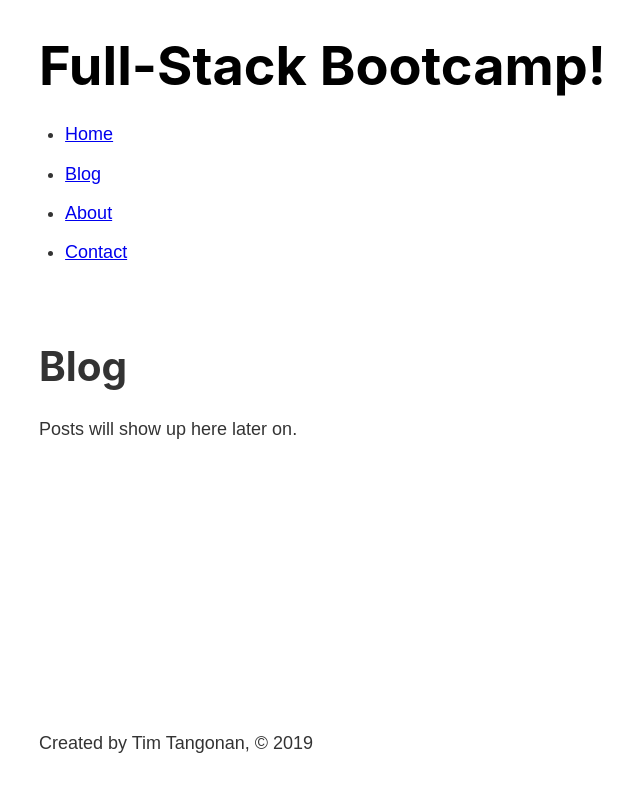
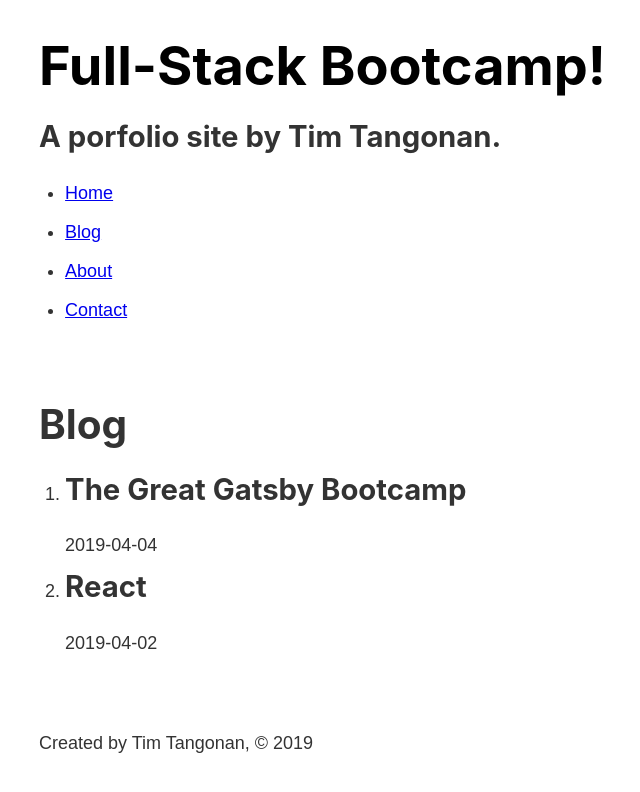
Before and after one commit to timtangonan/gatsby-bootcamp, a Gatsby site: page /blog in a window 1280 px wide. Shown: the whole page, without its empty margins (244-884 px from the left). Built offline with nearby package versions, Linux system fonts and the light colour scheme; Gatsby itself is replaced by a stand-in of ours.

Commit message:
used GraphQL

```diff
--- a/gatsby-config.js
+++ b/gatsby-config.js
@@ -10,6 +10,14 @@ module.exports = {
     author: 'Tim Tangonan'
   },
   plugins: [
-    'gatsby-plugin-sass'
+    'gatsby-plugin-sass',
+    {
+      resolve: 'gatsby-source-filesystem',
+      options: {
+        name: 'src',
+        path: `${__dirname}/src/`
+      }
+    },
+    'gatsby-transformer-remark'
   ]
 }
--- a/package.json
+++ b/package.json
@@ -6,7 +6,7 @@
   "license": "MIT",
   "scripts": {
     "build": "gatsby build",
-    "develop": "gatsby develop",
+    "develop": "env-cmd gatsby develop",
     "format": "prettier --write \"**/*.{js,jsx,json,md}\"",
     "start": "npm run develop",
     "serve": "gatsby serve",
@@ -15,11 +15,14 @@
   "dependencies": {
     "gatsby": "^2.16.1",
     "gatsby-plugin-sass": "^2.1.20",
+    "gatsby-source-filesystem": "^2.0.28",
+    "gatsby-transformer-remark": "^2.3.8",
     "node-sass": "^4.12.0",
     "react": "^16.10.2",
     "react-dom": "^16.10.2"
   },
   "devDependencies": {
+    "env-cmd": "^10.0.1",
     "prettier": "^1.18.2"
   },
   "repository": {
--- a/src/components/footer.js
+++ b/src/components/footer.js
@@ -1,5 +1,5 @@
 import React from 'react';
-import { useStaticQuery, graphql } from 'gatsby';
+import { graphql, useStaticQuery } from 'gatsby';
 
 const Footer = () => {
     const data = useStaticQuery(graphql`
--- a/src/components/header.js
+++ b/src/components/header.js
@@ -8,7 +8,8 @@ const Header = () => {
         query {
             site {
                 siteMetadata {
-                    title
+                    title,
+                    author
                 }
             }
         }
@@ -19,6 +20,7 @@ const Header = () => {
             <h1>
                 <Link className={headerStyles.title} to="/">{ data.site.siteMetadata.title }</Link>
             </h1>
+            <h2>A porfolio site by { data.site.siteMetadata.author }.</h2>
             <nav>
                 <ul className={headerStyles.navList}>
                     <li>
--- a/src/pages/blog.js
+++ b/src/pages/blog.js
@@ -1,14 +1,41 @@
 import React from 'react';
+import { graphql, useStaticQuery } from 'gatsby';
 
 import Layout from '../components/layout'
 
 const BlogPage = () => {
+    const data = useStaticQuery(graphql`
+        query {
+            allMarkdownRemark {
+                edges {
+                    node {
+                        frontmatter {
+                            title
+                            date
+                        }
+                    }
+                }
+            }
+        }
+    `)
+
     return (
         <Layout>
             <h1>Blog</h1>
-            <p>Posts will show up here later on.</p>
+            <ol>
+                { data.allMarkdownRemark.edges.map((edge) => {
+                    return (
+                        <li>
+                            <h2>{ edge.node.frontmatter.title }</h2>
+                            <p>{ edge.node.frontmatter.date }</p>
+                        </li>
+                    )
+                })}
+            </ol>
         </Layout>
     )
 }
 
 export default BlogPage;
+
+//edge is basically the "variable" that will take the values of items in the array during iterations
--- /dev/null
+++ b/src/posts/gatsby.md
@@ -0,0 +1,12 @@
+---
+title: "The Great Gatsby Bootcamp"
+date:   "2019-04-04"
+---
+
+I'm coding along a great Gatsby bootcamp!
+
+## Topics Covered
+
+1. Gatsby
+2. GraphQL
+3. React
--- /dev/null
+++ b/src/posts/react.md
@@ -0,0 +1,6 @@
+---
+title: "React"
+date: "2019-04-02"
+---
+
+In this post, you'll learn React. Kind of.
```
Also changed, not shown: README.md, 1 other file.
